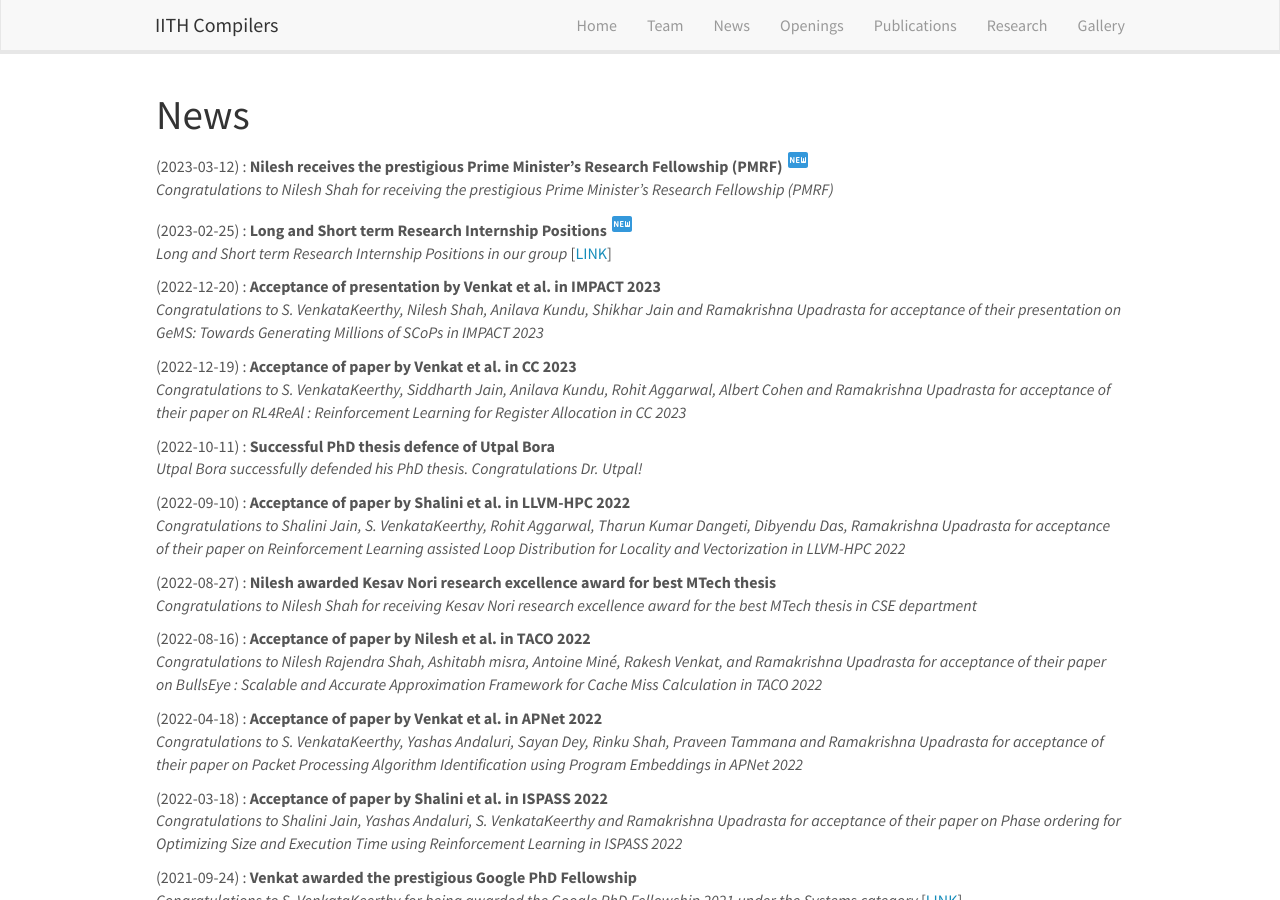
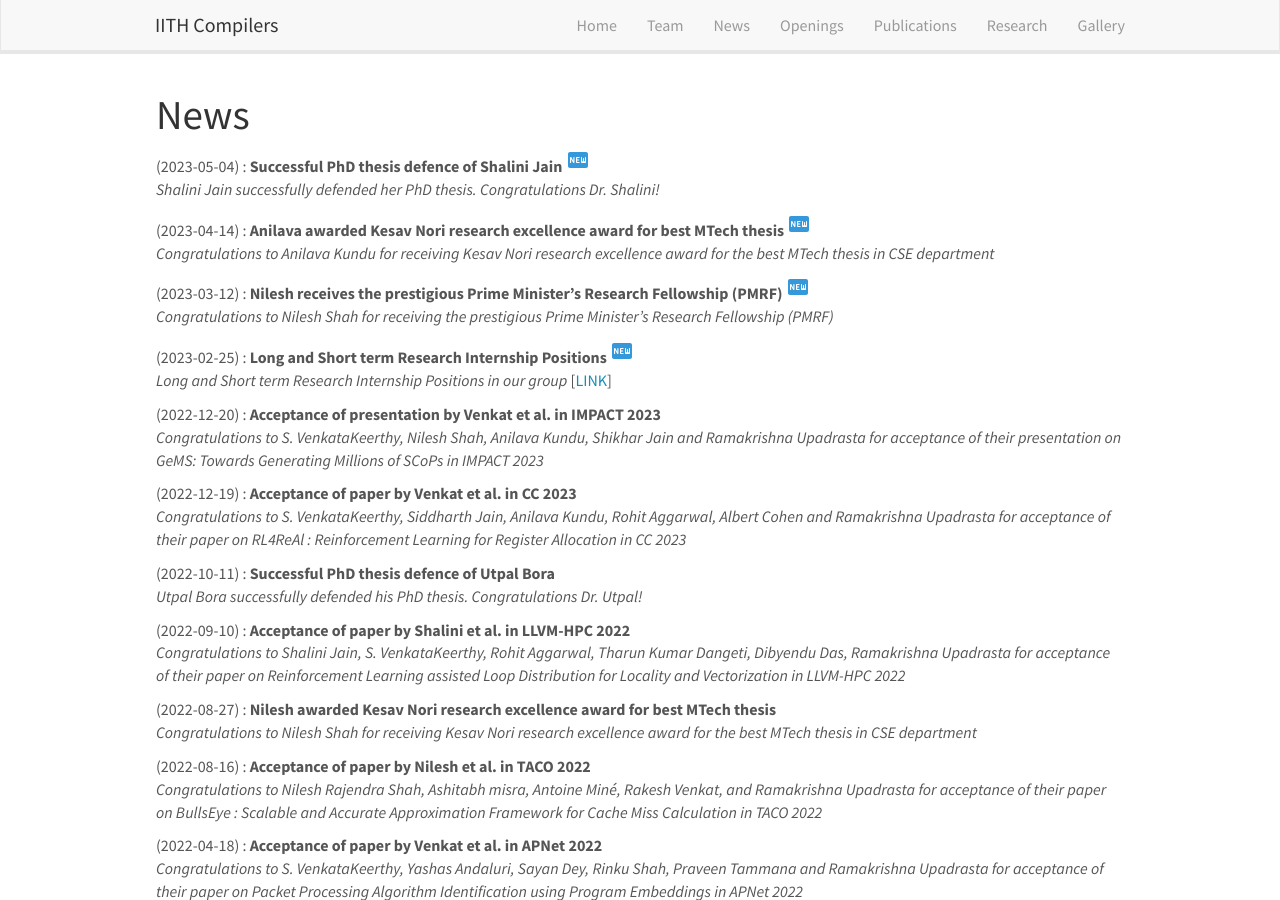
Before and after one commit to utpalbora/compilers.cse.iith.ac.in, a Jekyll site: the page built from _pages/allnews.md, in a window 1280 px wide and 900 px high. Built offline with Jekyll 4.4.1, drawn with Linux system fonts in a browser that asks for light colours; nearby versions of some CDN libraries.

Commit message:
Added Shalini's PhD thesis defence and Anilava's Kesav Nohri award

```diff
--- a/_data/news.yml
+++ b/_data/news.yml
@@ -1,3 +1,15 @@
+- date: 2023-05-04
+  status: "Successful PhD thesis defence of Shalini Jain"
+  new: "true"
+  url: ""
+  headline: "Shalini Jain successfully defended her PhD thesis. Congratulations Dr. Shalini! "
+
+- date: 2023-04-14
+  status: "Anilava awarded Kesav Nori research excellence award for best MTech thesis"
+  new: "true"
+  url: ""
+  headline: "Congratulations to Anilava Kundu for receiving Kesav Nori research excellence award for the best MTech thesis in CSE department"
+
 - date: 2023-03-12
   status: "Nilesh receives the prestigious Prime Minister's Research Fellowship (PMRF)"
   new: "true"
```
